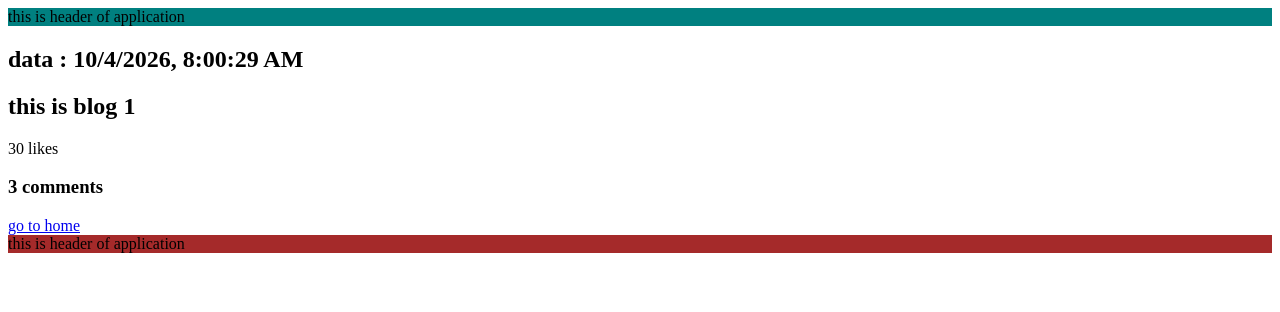
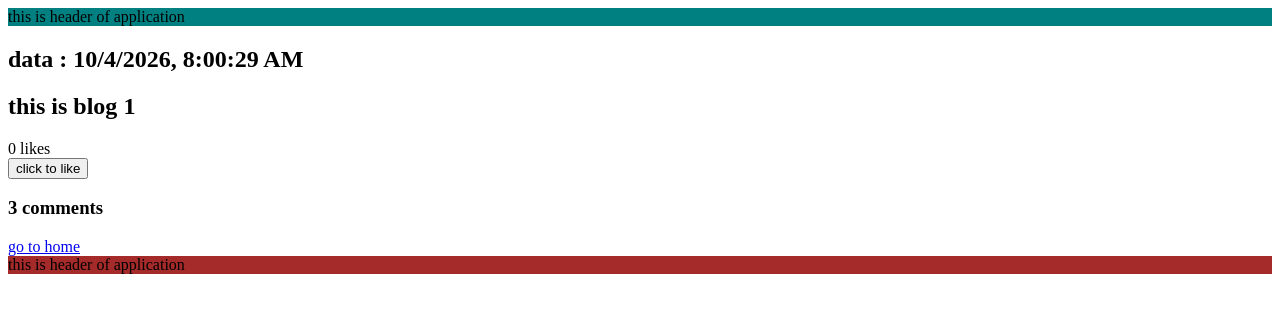
Before and after one commit to anujnegi09/next-practice, a Next.js app: page /blogs/1 in a window 1280 px wide. Shown: the top 312 px of the page. Built offline with nearby package versions, Linux system fonts and the light colour scheme.

Commit message:
learn about hydration

```diff
--- a/components/Likes.js
+++ b/components/Likes.js
@@ -1,16 +1,22 @@
-// "use client"
+"use client"
+//if we make the parent = client component then we don't need to make child = client compo
+//by using "use client" cause it will make children automatically client compo
+
+import {useState} from "react";
 export default function likes(){
 
     // if(typeof window !== "undefined"){
     //     console.log(window);
     // }
     console.log("like component")
+
+    const [counter, setCounter] = useState(0)
     return (
-
-        <div
+        <>
+        <div>{counter} likes</div>
+        <button
         // onclick will not give error in server even if we don't use "use client"
-         onClick={() =>{
-            console.log("like button clicked")
-        }}>30 likes</div>
+        onClick={() =>setCounter(counter+1)}> click to like</button>
+        </>
     )
 }
```
